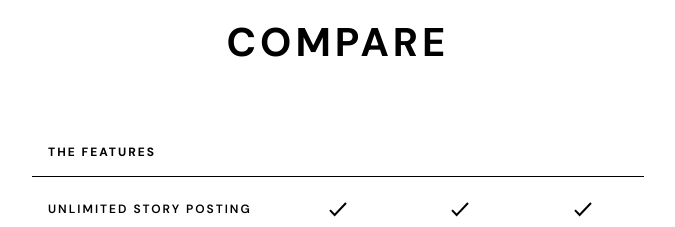
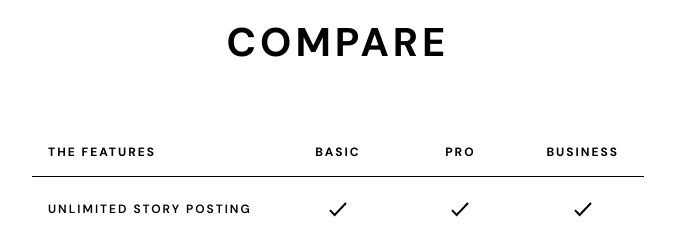
Before and after one commit to Pilvorm/photosnap, a Next.js app: page /pricing in a window 1280 px wide. Shown: the part 1540-1767 px from the top of the page, without its empty margins (302-977 px from the left). Built offline with nearby package versions, Linux system fonts and the light colour scheme.

Commit message:
spacing fixes

```diff
--- a/app/components/footer.js
+++ b/app/components/footer.js
@@ -10,7 +10,7 @@ import { NAV_LINKS } from "../data";
 
 const Footer = ({}) => {
   return (
-    <footer className="px-8 py-14 md:px-10 lg:px-42 bg-black flex flex-col md:flex-row md:justify-between gap-30">
+    <footer className="relative px-8 py-14 md:px-10 lg:px-42 bg-black flex flex-col md:flex-row md:justify-between gap-30 z-10">
       <div className="footer-content-wrapper flex flex-col items-center md:items-start">
         <Link href="/" className="footer-logo md:order-1">
           <Image src={LogoWhite} className="" alt="Photosnap Logo" />
--- a/app/components/navigation.js
+++ b/app/components/navigation.js
@@ -104,7 +104,7 @@ const Navigation = ({}) => {
                 )}
               </ul>
 
-              <hr className="my-3 text-[#dfdfdf]" />
+              <hr className="my-5 text-[#dfdfdf]" />
 
               <button className="standard-btn w-full h-12 text-sm">
                 Get an Invite
--- a/app/components/prices.js
+++ b/app/components/prices.js
@@ -54,11 +54,11 @@ const Prices = ({}) => {
       <div className="mt-12 w-fit flex flex-col lg:grid grid-cols-3 min-h-[470px] gap-7 mx-auto">
         {PLANS.map((plan, idx) => (
           <PricingCard
-            key={plan.planName}
+            key={plan.name}
             isYearly={isYearly}
             cardType={plan.cardType}
-            planName={plan.planName}
-            planDesc={plan.planDesc}
+            planName={plan.name}
+            planDesc={plan.description}
             monthlyPrice={getPrice(plan.monthlyPrice)}
           />
         ))}
--- a/app/components/stories.js
+++ b/app/components/stories.js
@@ -6,7 +6,7 @@ const Stories = ({display}) => {
   const stories = display ? STORIES_LIST.slice(0, display) : STORIES_LIST;
 
   return (
-    <section className="w-full grid md:grid-cols-2 lg:grid-cols-4">
+    <section className="w-full grid md:grid-cols-2 lg:grid-cols-4 bg-black">
       {/* First */}
       {stories.map((story, idx) => (
         <StoryCard
--- a/app/data.js
+++ b/app/data.js
@@ -165,8 +165,8 @@ export const FEATURES_LIST = [
 export const PLANS = [
   {
     cardType: "standard",
-    planName: "Basic",
-    planDesc:
+    name: "Basic",
+    description:
       "Includes basic usage of our platform. Recommended for new and aspiring photographers.",
     monthlyPrice: 19,
     features: {
@@ -176,8 +176,8 @@ export const PLANS = [
   },
   {
     cardType: "recommended",
-    planName: "Pro",
-    planDesc:
+    name: "Pro",
+    description:
       "More advanced features available. Recommended for photography veterans and professionals.",
     monthlyPrice: 39,
     features: {
@@ -189,8 +189,8 @@ export const PLANS = [
   },
   {
     cardType: "standard",
-    planName: "Business",
-    planDesc:
+    name: "Business",
+    description:
       "Additional features available such as more detailed metrics. Recommended for business owners.",
     monthlyPrice: 99,
     features: {
```
